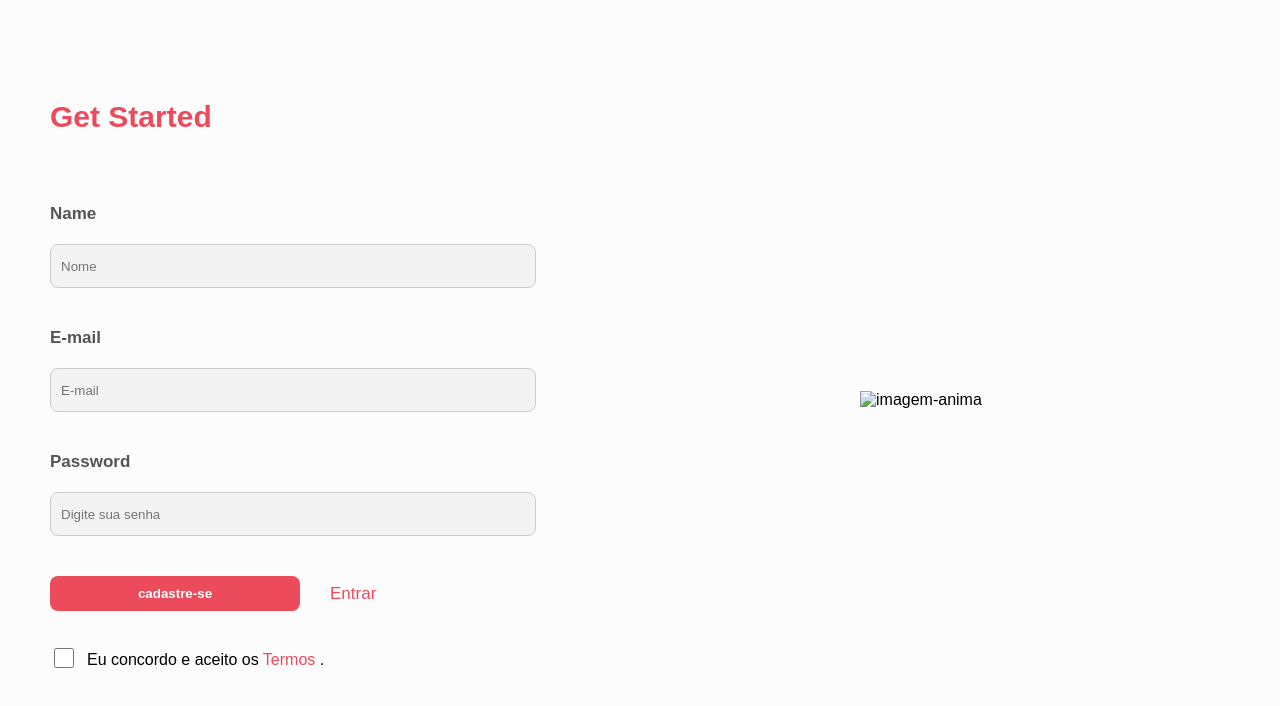
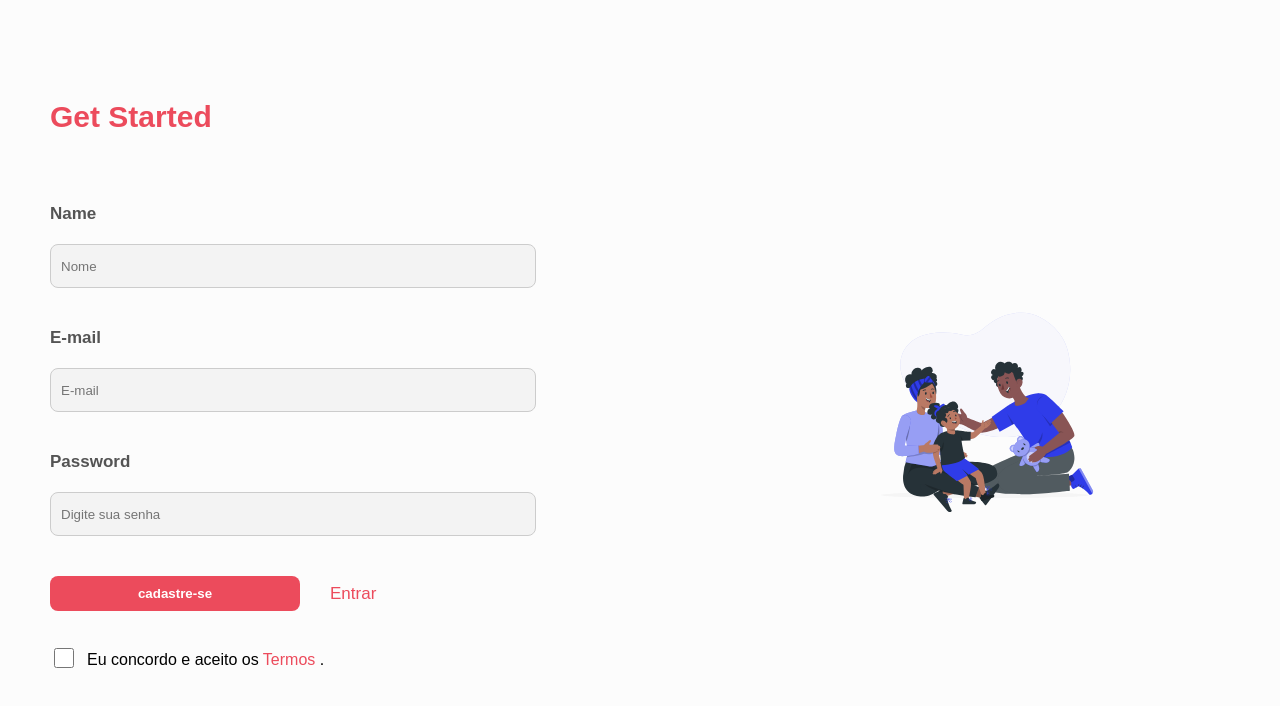
Before and after one commit to FRANCISCONUNES09/aula-03, a plain HTML site: page index.html in a window 1280 px wide. Drawn offline with Linux system fonts and the light colour scheme.

Commit message:
Página Web

```diff
--- a/index.html
+++ b/index.html
@@ -32,7 +32,7 @@
             </div>
         </div>
         <div class="direita">
-            <img src="./african-family-animate.svg" width="250px" alt="imagem-anima">
+            <img src="./image/african-family-animate.svg" width="250px" alt="imagem-anima">
         </div>
     </div>
 </body>
```
Also changed, not shown: image/african-family-animate.svg (added).
